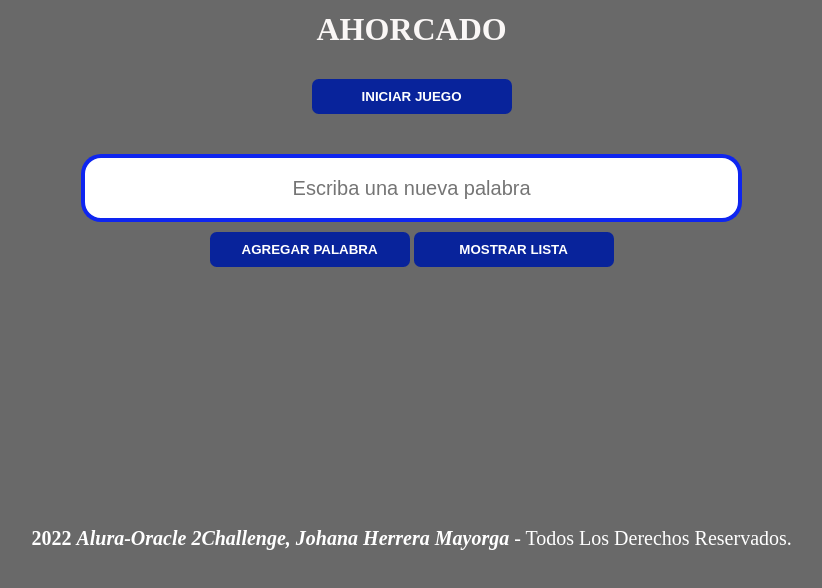
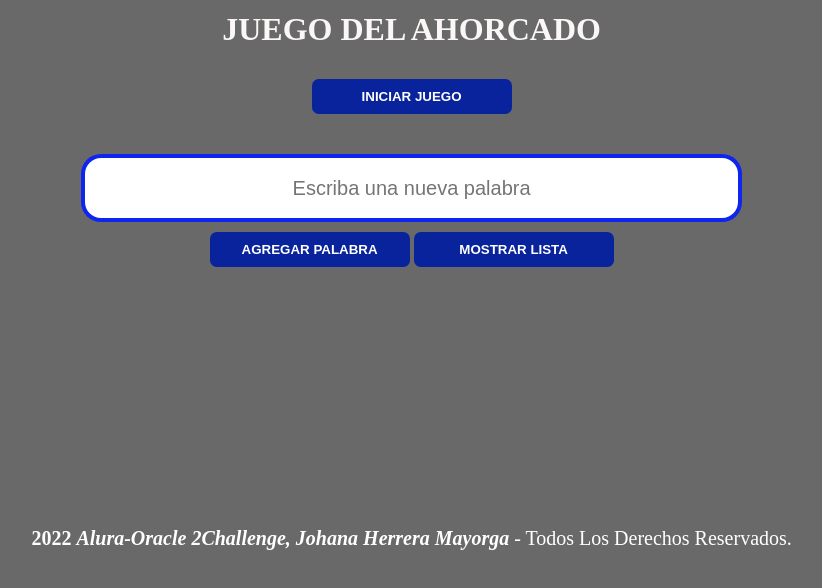
Before and after one commit to johahm/ahorcado, a plain HTML site: page index.html in a window 1280 px wide. Shown: the whole page, without its empty margins (230-1052 px from the left). Drawn offline with Linux system fonts and the light colour scheme.

Commit message:
Update index.html

```diff
--- a/index.html
+++ b/index.html
@@ -20,7 +20,7 @@
 
         <div style="text-align:center; margin: 10px 0px;">
 
-            <h1 class="titulo">AHORCADO</h1>
+            <h1 class="titulo">JUEGO DEL AHORCADO</h1>
 
     <button class="btn-letra" id="iniciar-juego" style="margin: 30px 0px;" onclick="iniciar();">INICIAR JUEGO</button>
 
```
